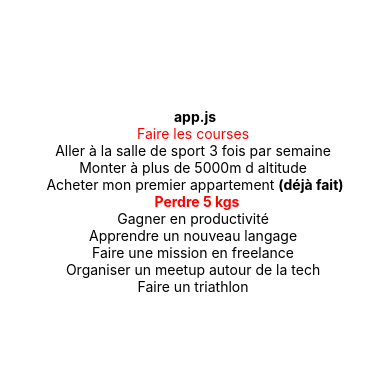
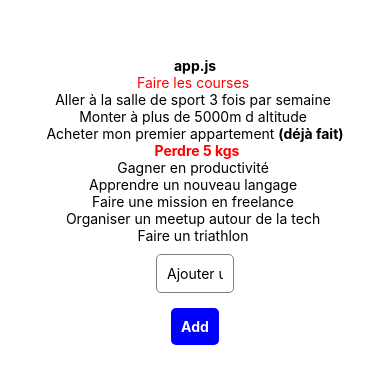
Before and after one commit to MarcSyndrome/TP1Aurelien, a React Native app: screen / in a window 390 px wide. Shown: the part 221-604 px from the top of the page. Built offline with nearby package versions, Linux system fonts and the light colour scheme.

Commit message:
1.0.2 Ajout d'un input et bouton

```diff
--- a/App.js
+++ b/App.js
@@ -1,5 +1,11 @@
 import { StatusBar } from 'expo-status-bar';
+// importe le composant StatusBar d'expo-status-bar. Ce composant permet d'afficher une barre de statut dans l'application mobile.
+
 import { StyleSheet, Text, View, TextInput, TouchableOpacity } from 'react-native';
+// importe plusieurs composants de react-native qui seront utilisés dans l'application.
+
+import React, { useState } from 'react';
+// importe React et useState, une fonction de React qui permet de gérer l'état d'un composant.
 
 const sampleGoals = [
   { text: "Faire les courses", red: true },
@@ -15,14 +21,44 @@ const sampleGoals = [
 ];
 
 export default function App() {
+
+  // État local pour stocker la valeur de l'input
+  const [newGoal, setNewGoal] = useState("");
+
+  // Fonction pour ajouter un nouveau goal à la liste
+  const handleAddGoal = () => {
+    // Vérifier si la valeur de l'input est vide
+    if (newGoal.trim() === "") {
+      return;
+    }
+    // Ajouter le nouveau goal à la liste
+    sampleGoals.push({ text: newGoal, red: false });
+    // Réinitialiser la valeur de l'input
+    setNewGoal("");
+  };
+
   return (
     <View style={styles.container}>
       <Text style={{ fontWeight: "bold" }}>app.js</Text>
+      {/* Affiche tous les objectifs de la liste */}
       {sampleGoals.map((goal, index) => (
         <Text key={index} style={{ color: goal.red ? "red" : "black" }}>
           {goal.text} {goal.boldText && <Text style={{ fontWeight: "bold" }}>{goal.boldText}</Text>}
         </Text>
       ))}
+
+      {/* Champ input pour ajouter un nouvel objectif */}
+      <TextInput
+        style={styles.input}
+        placeholder="Ajouter un nouveau goal"
+        value={newGoal}
+        onChangeText={(text) => setNewGoal(text)}
+      />
+
+      {/* Bouton pour ajouter le nouvel objectif */}
+      <TouchableOpacity style={styles.button} onPress={handleAddGoal}>
+        <Text style={styles.buttonText}>Add</Text>
+      </TouchableOpacity>
       <StatusBar style="auto" />
     </View>
   );
@@ -35,4 +71,22 @@ const styles = StyleSheet.create({
     alignItems: 'center',
     justifyContent: 'center',
   },
+  input: {
+    borderWidth: 1,
+    borderColor: "gray",
+    borderRadius: 5,
+    padding: 10,
+    marginVertical: 10,
+    width: "20%",
+  },
+  button: {
+    backgroundColor: "blue",
+    padding: 10,
+    borderRadius: 5,
+    marginTop: 5,
+  },
+  buttonText: {
+    color: "white",
+    fontWeight: "bold",
+  },
 });
```
